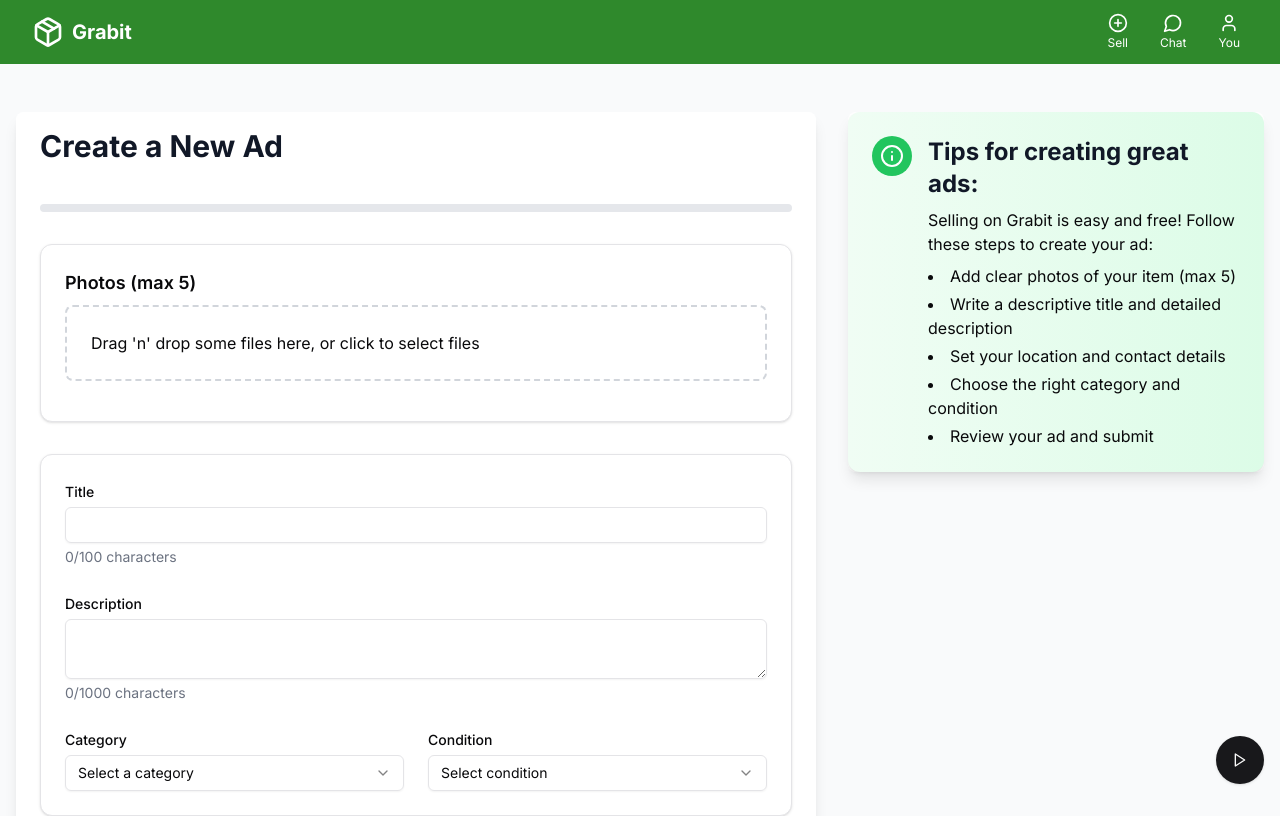
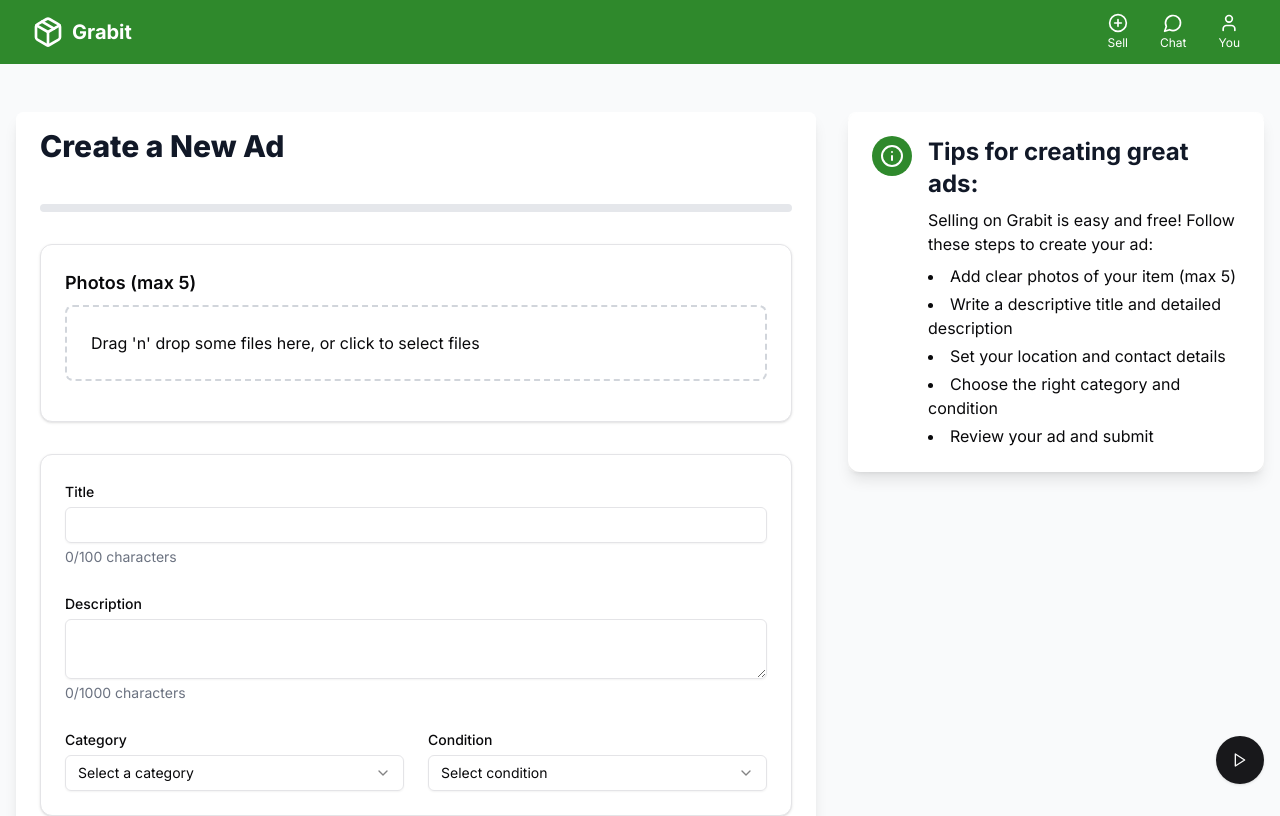
Before and after one commit to Desk888/grabit-ui, a Next.js app: page /new_ad in a window 1280 px wide. Shown: the top 816 px of the page. Built offline with nearby package versions, Linux system fonts and the light colour scheme.

Commit message:
Updated various routes, update font text in create_ad page

```diff
--- a/src/app/new_ad/page.tsx
+++ b/src/app/new_ad/page.tsx
@@ -13,7 +13,7 @@ export default function CreateAdPage() {
           {/* Main Form Section */}
           <div className="flex-1 bg-white shadow-lg rounded-lg overflow-hidden">
             <div className="bg-white px-6 py-4">
-              <h1 className="text-2xl md:text-3xl font-bold text-gray-900">Create a New Ad</h1>
+              <h1 className="text-2xl md:text-3xl font-extrabold text-gray-900">Create a New Ad</h1>
             </div>
             <div className="p-6">
               <CreateAdForm/>
--- a/src/components/layout/ads/CreateAdHero.tsx
+++ b/src/components/layout/ads/CreateAdHero.tsx
@@ -3,10 +3,10 @@ import { Card, CardContent } from '@/components/ui/card'
 
 export default function CreateAdHero() {
   return (
-    <Card className="bg-gradient-to-r from-green-50 to-green-100 border-none shadow-md">
+    <Card className="bg-[#FFFFFF] border-none shadow-md">
       <CardContent className="p-6">
         <div className="flex items-start space-x-4">
-          <div className="bg-green-500 rounded-full p-2">
+          <div className="bg-[#2F892C] rounded-full p-2">
             <Info className="h-6 w-6 text-white" />
           </div>
           <div>
```
